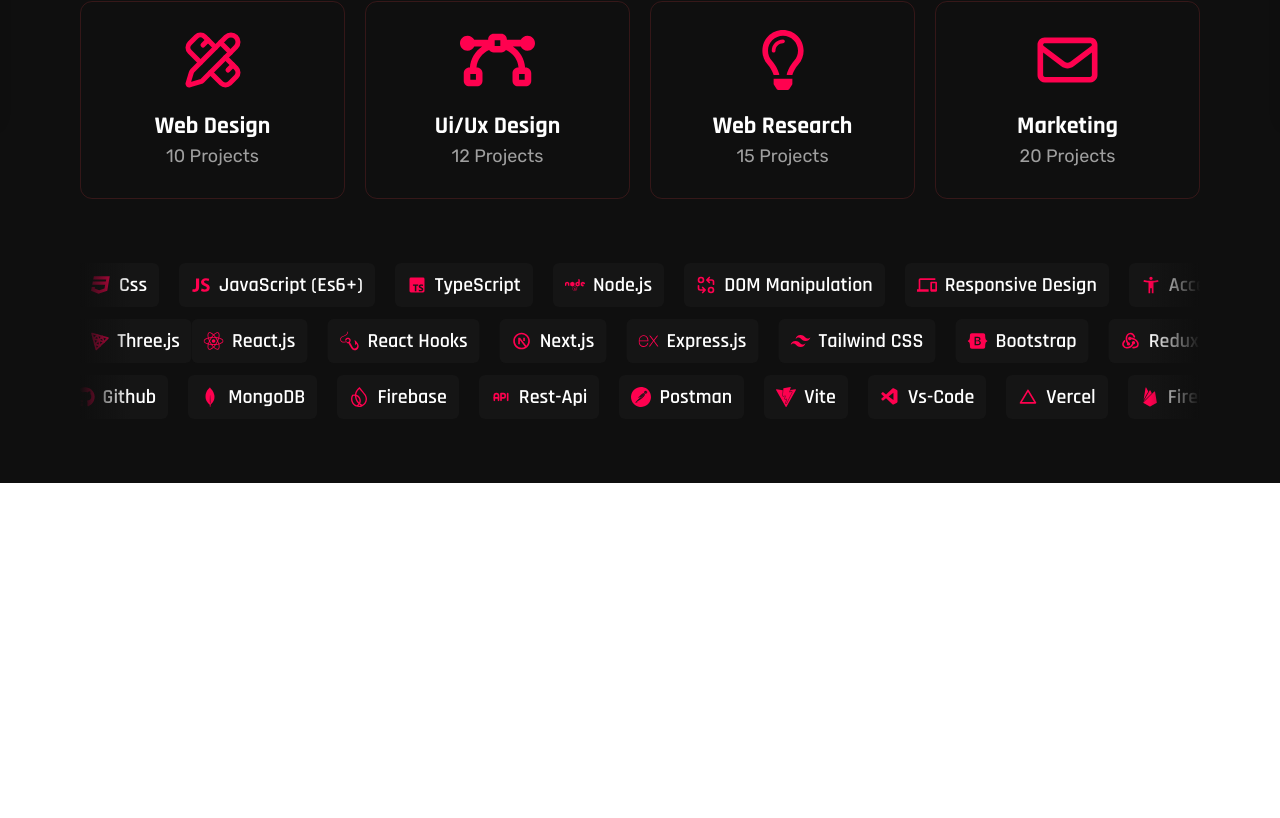
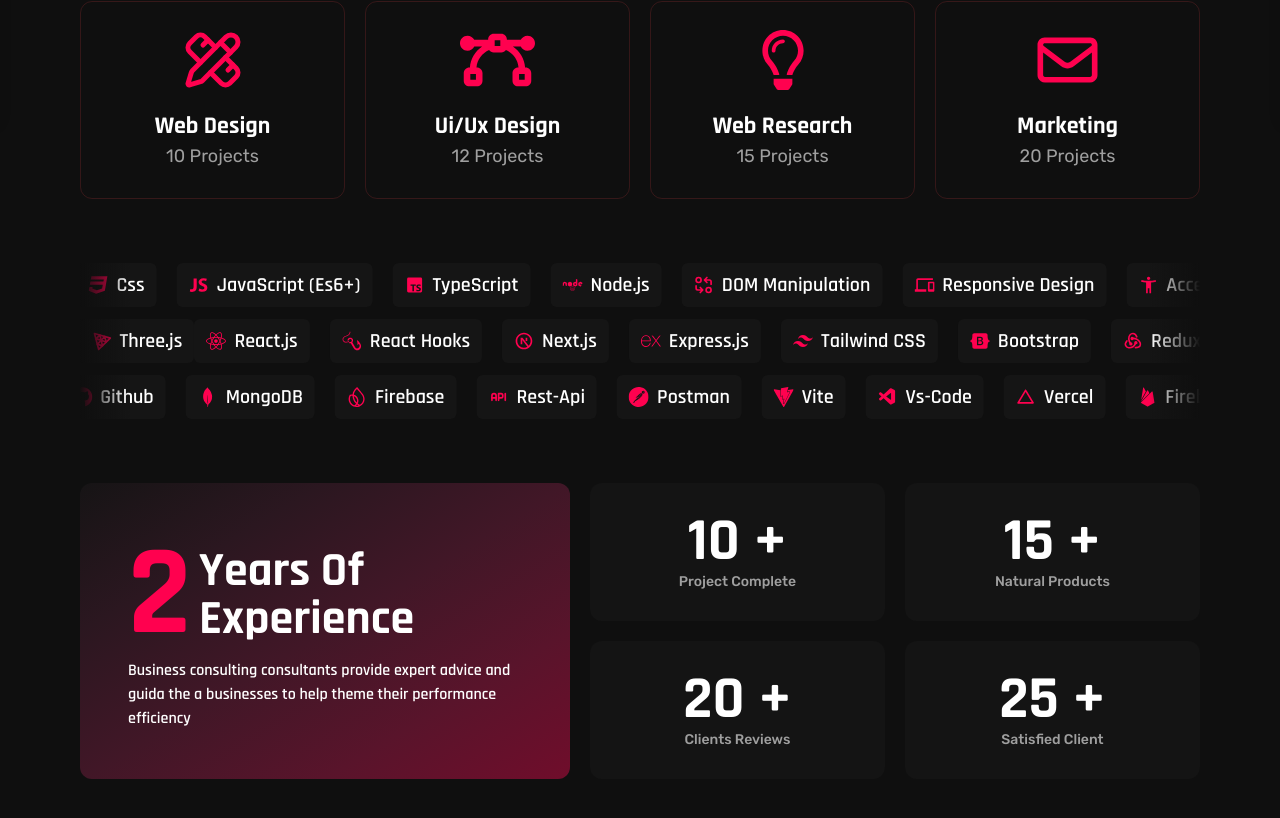
Before and after one commit to tonmoybosunia24/Portfolio-Client, a React (Vite) app: page / in a window 1280 px wide. Shown: the part 684-1502 px from the top of the page. Before the commit the page ends 1167 px from the top, so only its background shows below. Built offline with nearby package versions, Linux system fonts and the light colour scheme; no server answers.

Commit message:
Achievements Section Complete

```diff
--- a/package.json
+++ b/package.json
@@ -19,6 +19,7 @@
     "firebase": "^12.2.1",
     "motion": "^12.23.12",
     "react": "^19.1.1",
+    "react-countup": "^6.5.3",
     "react-dom": "^19.1.1",
     "react-fast-marquee": "^1.6.5",
     "react-helmet": "^6.1.0",
--- /dev/null
+++ b/src/Pages/Home/Achievements/Achievements.jsx
@@ -0,0 +1,46 @@
+import CountUp from 'react-countup';
+import { motion } from "motion/react"
+
+const Achievements = () => {
+       return (
+              /* --------------------Achievements Section------------------ */
+              <section className="section sectionPaddingBottom text-white">
+                     {/* --------------Achievements Section Container----------- */}
+                     <div className="flex flex-col md:flex-row lg:flex-row gap-5">
+                            {/* ---------------Achievements Section Left Side-------------- */}
+                            <div style={{ background: "linear-gradient(to right bottom, #161415, #2b1720, #411727, #59142b, #700d2b)" }} className="flex-4/9 rounded-xl p-10 md:p-10 lg:p-12">
+                                   <div className="flex flex-col lg:flex-row lg:items-center gap-2">
+                                          <motion.h3 initial={{ opacity: 0, y: 20 }} whileInView={{ opacity: 1, y: 0 }} transition={{ duration: 1, ease: 'easeIn' }} viewport={{ once: false }} className="font-bold text-9xl text-pink-red"><CountUp duration={2} enableScrollSpy start={50} end={2} /></motion.h3>
+                                          <h3 className="font-bold text-5xl">Years Of <br /> Experience</h3>
+                                   </div>
+                                   <p className="font-semibold">Business consulting consultants provide expert advice and guida the a businesses to help theme their performance efficiency</p>
+                            </div>
+                            {/* ---------------Achievements Section Right Side-------------- */}
+                            <div className="flex-5/9 grid grid-cols-2 md:grid-cols-2 lg:grid-cols-2 gap-5">
+                                   {/* ------------------Project Completed---------------- */}
+                                   <div className="flex flex-col justify-center items-center bg-dark-gray-2 hover:border-b-4 border-pink-red rounded-xl py-10 md:py-10 lg:py-0">
+                                          <motion.h3 initial={{ opacity: 0, y: 20 }} whileInView={{ opacity: 1, y: 0 }} transition={{ duration: 1, ease: 'easeIn' }} viewport={{ once: false }} className="font-bold text-5xl md:text-4xl lg:text-6xl"><CountUp duration={2} enableScrollSpy start={50} end={10} /> +</motion.h3>
+                                          <p className="font-Rubik font-medium text-gray text-sm md:text-xs lg:text-sm">Project Complete</p>
+                                   </div>
+                                   {/* --------------------Natural Products----------------- */}
+                                   <div className="flex flex-col justify-center items-center bg-dark-gray-2 hover:border-b-4 border-pink-red rounded-xl py-10 md:py-10 lg:py-0">
+                                          <motion.h3 initial={{ opacity: 0, y: 20 }} whileInView={{ opacity: 1, y: 0 }} transition={{ duration: 1, ease: 'easeIn' }} viewport={{ once: false }} className="font-bold text-5xl md:text-4xl lg:text-6xl"><CountUp duration={2} enableScrollSpy start={50} end={15} /> +</motion.h3>
+                                          <p className="font-Rubik font-medium text-gray text-sm md:text-xs lg:text-sm">Natural Products</p>
+                                   </div>
+                                   {/* --------------------Clients Reviews------------------ */}
+                                   <div className="flex flex-col justify-center items-center bg-dark-gray-2 hover:border-b-4 border-pink-red rounded-xl py-10 md:py-10 lg:py-0">
+                                          <motion.h3 initial={{ opacity: 0, y: 20 }} whileInView={{ opacity: 1, y: 0 }} transition={{ duration: 1, ease: 'easeIn' }} viewport={{ once: false }} className="font-bold text-5xl md:text-4xl lg:text-6xl"><CountUp duration={2} enableScrollSpy start={50} end={20} /> +</motion.h3>
+                                          <p className="font-Rubik font-medium text-gray text-sm md:text-xs lg:text-sm">Clients Reviews</p>
+                                   </div>
+                                   {/* --------------------Satisfied Clients----------------- */}
+                                   <div className="flex flex-col justify-center items-center bg-dark-gray-2 hover:border-b-4 border-pink-red rounded-xl py-10 md:py-10 lg:py-0">
+                                          <motion.h3 initial={{ opacity: 0, y: 20 }} whileInView={{ opacity: 1, y: 0 }} transition={{ duration: 1, ease: 'easeIn' }} viewport={{ once: false }} className="font-bold text-5xl md:text-4xl lg:text-6xl"><CountUp duration={2} enableScrollSpy start={50} end={25} /> +</motion.h3>
+                                          <p className="font-Rubik font-medium text-gray text-sm md:text-xs lg:text-sm">Satisfied Client</p>
+                                   </div>
+                            </div>
+                     </div>
+              </section>
+       );
+};
+
+export default Achievements;
--- a/src/Pages/Home/Home/Home.jsx
+++ b/src/Pages/Home/Home/Home.jsx
@@ -1,4 +1,5 @@
 import Header from "../../Shared/Header";
+import Achievements from "../Achievements/Achievements";
 import Services from "../Services/Services";
 import SkillsMarquee from "../SkillsMarquee/SkillsMarquee";
 
@@ -9,6 +10,7 @@ const Home = () => {
                      <Header></Header>
                      <Services></Services>
                      <SkillsMarquee></SkillsMarquee>
+                     <Achievements></Achievements>
               </main>
        );
 };
```
Also changed, not shown: 1 other file (tests, documents, lock files or other folders).
